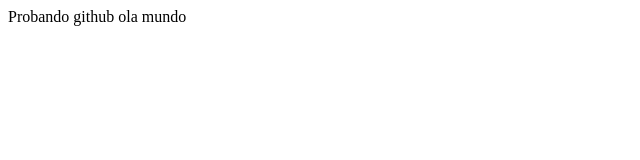
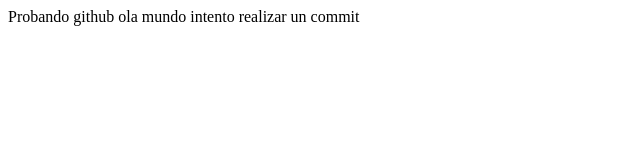
Before and after one commit to CarlosAldariz/Apuntes-JavaScript, a plain HTML site: page index.html in a window 1280 px wide. Shown: the whole page, without its empty margins (0-640 px from the left). Drawn offline with Linux system fonts and the light colour scheme.

Commit message:
"tercerenvio"

```diff
--- a/index.html
+++ b/index.html
@@ -1,6 +1,6 @@
 <html>
     <head>Probando github</head>
     <body>
-        ola mundo
+        ola mundo intento realizar un commit
     </body>
 </html>
```
